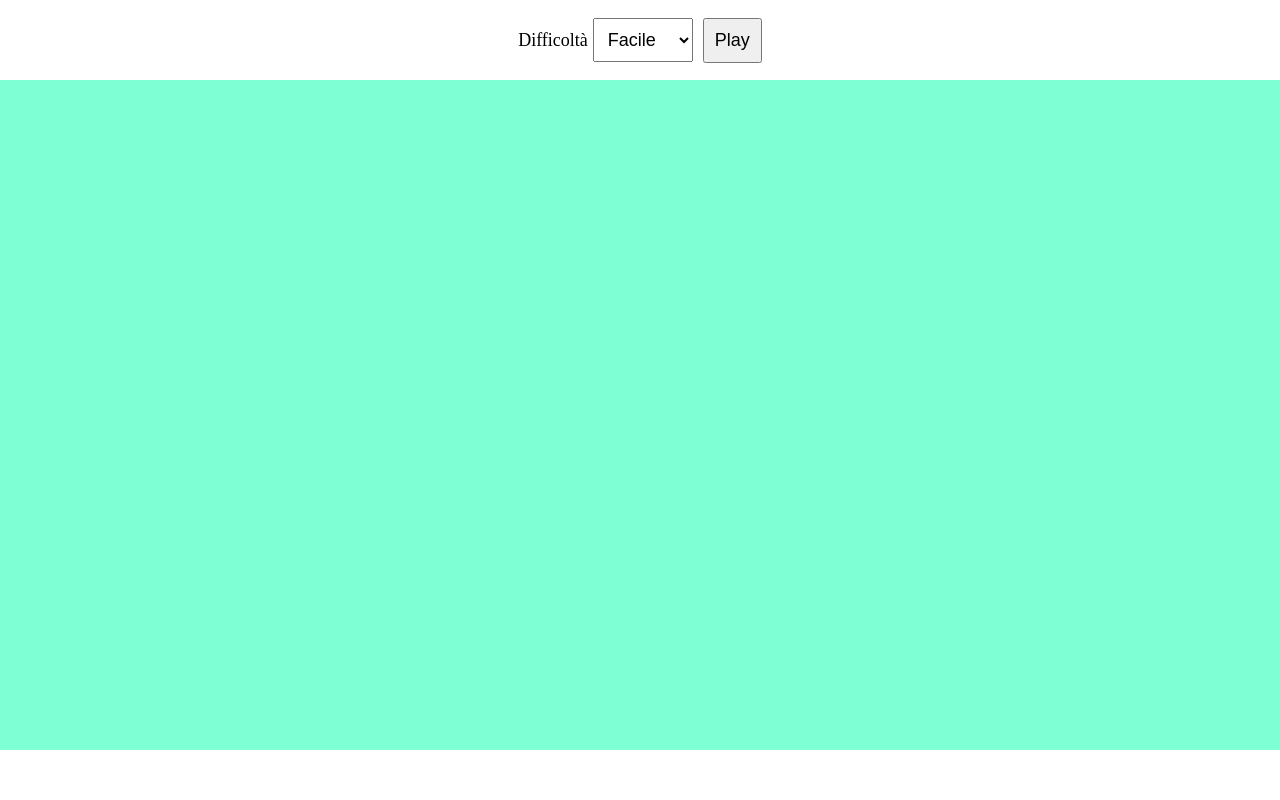
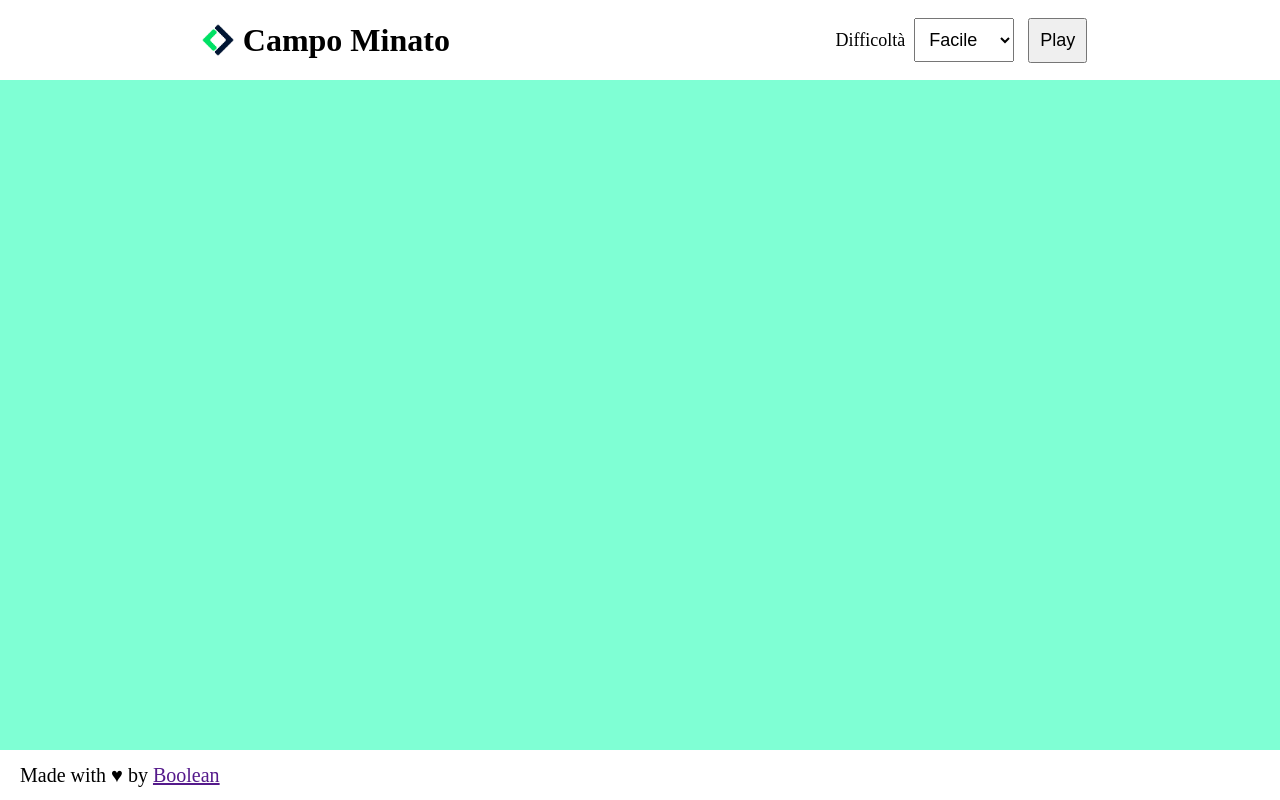
Before and after one commit to dunzolo/js-campominato-grid, a plain HTML site: page bonus/index.html in a window 1280 px wide. Drawn offline with Linux system fonts and the light colour scheme.

Commit message:
added style bonus

```diff
--- a/bonus/css/style.css
+++ b/bonus/css/style.css
@@ -14,7 +14,16 @@ header{
     background-color: white;
     display: flex;
     align-items: center;
-    justify-content: center;
+    justify-content: space-around;
+}
+
+.header-left{
+    display: flex;
+    align-items: center;
+}
+
+.header-left img{
+    width: 50px;
 }
 
 .play-button{
@@ -89,4 +98,11 @@ footer{
     bottom: 0;
     left: 0;
     background-color: white;
+    display: flex;
+    align-items: center;
 }
+
+footer p{
+    font-size: 20px;
+    padding-left: 20px;
+}
--- a/bonus/index.html
+++ b/bonus/index.html
@@ -9,6 +9,11 @@
     </head>
     <body>
         <header>
+            <div class="header-left">
+                <img src="./img/mobile-logo.png" alt="">
+                <h1>Campo Minato</h1>
+            </div>
+            <div>
                 <label for="difficulty" id="label-difficulty">Difficoltà</label>
                 <select name="difficulty" id="difficulty">
                     <option value="Facile">Facile</option>
@@ -16,6 +21,7 @@
                     <option value="Difficilie">Difficile</option>
                 </select>
                 <button id="play" class="play-button">Play</button>
+            </div>
         </header>
         <main>
             <div class="container">
@@ -25,7 +31,9 @@
             </div>
         </main>
         <footer>
-
+            <p>
+                Made with &hearts; by <a href="">Boolean</a>
+            </p>
         </footer>
         <script src="./js/script.js"></script>
     </body>
--- a/bonus/js/script.js
+++ b/bonus/js/script.js
@@ -26,7 +26,7 @@ button.addEventListener('click', function(){
         grid.innerHTML="";
     }
 
-    if(difficulty[0].selected == true){
+    if(difficulty[0].selected){
         // creo un ciclo for per aggiungere le caselle all'interno della griglia
         for(let i = 1; i <= 100; i++){
 
@@ -38,14 +38,14 @@ button.addEventListener('click', function(){
             square.addEventListener('click',function(){
                 this.classList.add('checked');
 
-                console.log(`La casella selezionata contiene il numero: ${i}`);
+                console.log(`La casella selezionata contiene il numero: ${this.innerText}`);
             });
 
             // aggiungo gli elementi alla griglia in HTML
             grid.appendChild(square);
         }
     }
-    else if(difficulty[1].selected == true){
+    else if(difficulty[1].selected){
         // creo un ciclo for per aggiungere le caselle all'interno della griglia
         for(let i = 1; i <= 81; i++){
 
@@ -57,7 +57,7 @@ button.addEventListener('click', function(){
             square.addEventListener('click',function(){
                 this.classList.add('checked');
 
-                console.log(`La casella selezionata contiene il numero: ${i}`);
+                console.log(`La casella selezionata contiene il numero: ${this.innerText}`);
             });
 
             // aggiungo gli elementi alla griglia in HTML
@@ -76,7 +76,7 @@ button.addEventListener('click', function(){
             square.addEventListener('click',function(){
                 this.classList.add('checked');
 
-                console.log(`La casella selezionata contiene il numero: ${i}`);
+                console.log(`La casella selezionata contiene il numero: ${this.innerText}`);
             });
 
             // aggiungo gli elementi alla griglia in HTML
```
Also changed, not shown: bonus/img/mobile-logo.png (added). Lines whose indentation alone changed are shown as unchanged.
